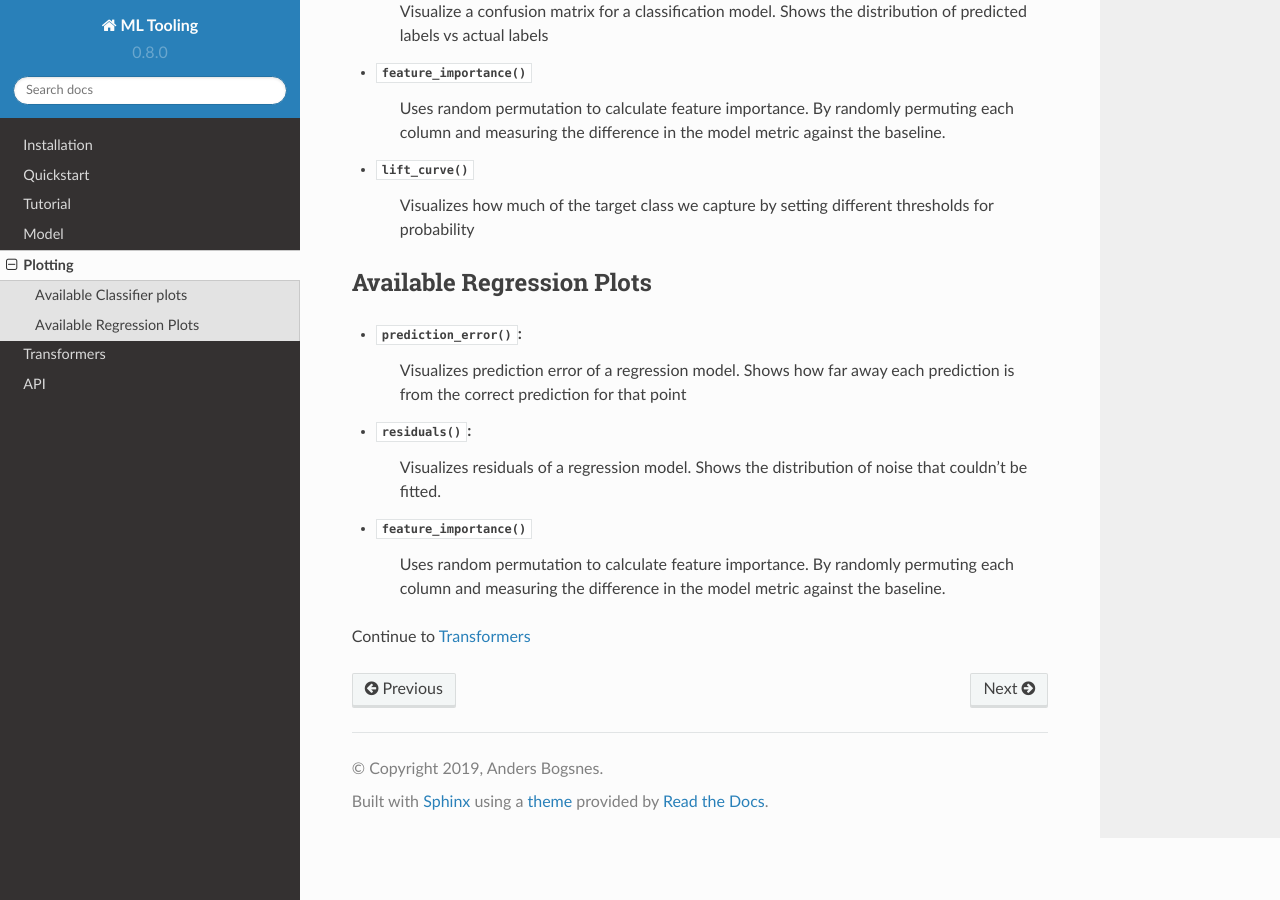
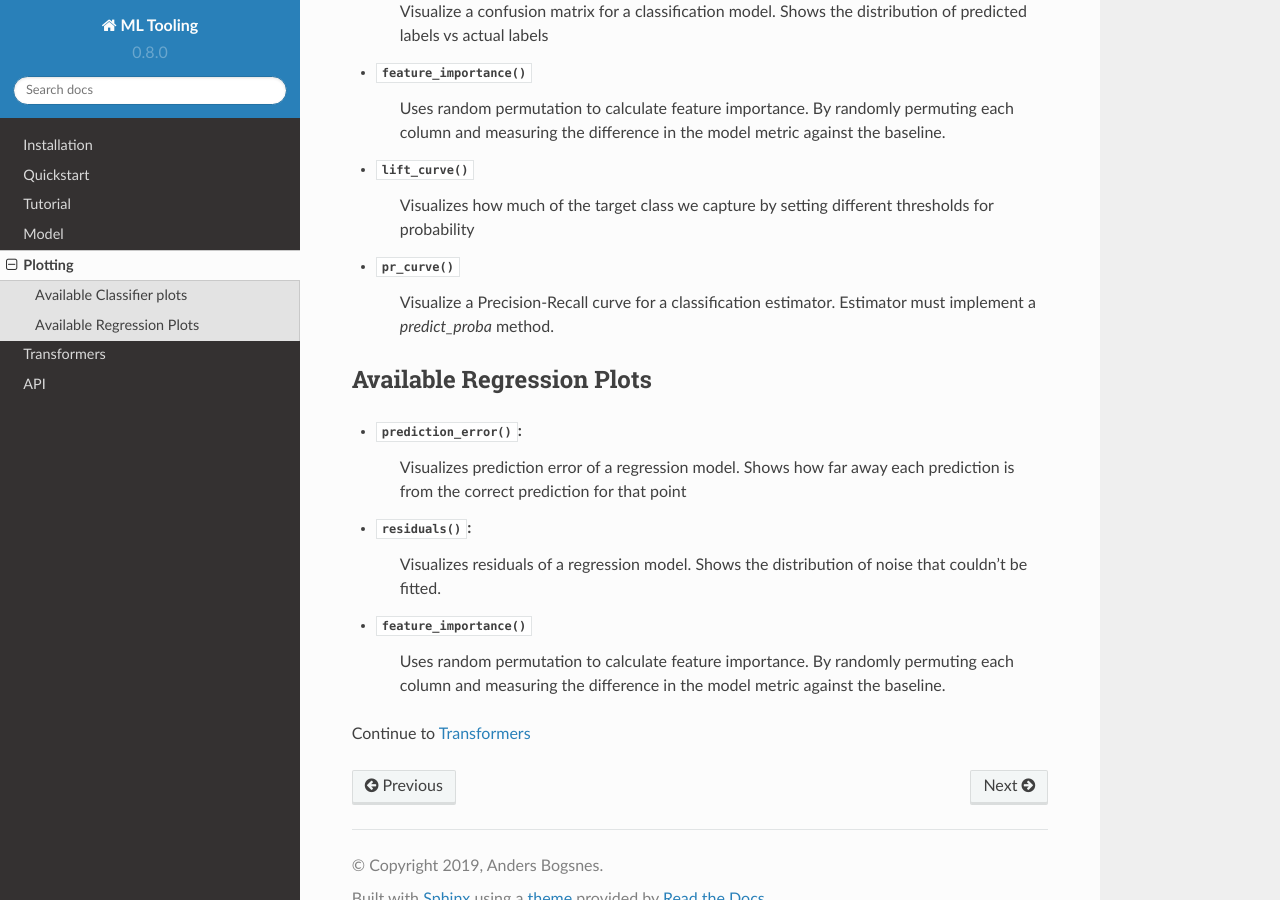
Before and after one commit to andersbogsnes/ml_tooling, a Sphinx documentation site: the page built from docs/plotting.rst, in a window 1280 px wide and 900 px high, scrolled down 1934 px. Built offline with Sphinx 7.4.7 and the Read the Docs theme 2.0.0, drawn with Linux system fonts in a browser that asks for light colours.

Commit message:
Add pr_curve to plotting docs

```diff
--- a/docs/plotting.rst
+++ b/docs/plotting.rst
@@ -56,6 +56,9 @@ Available Classifier plots
 - :meth:`~ClassificationVisualize.lift_curve`
     Visualizes how much of the target class we capture by setting different thresholds for probability
 
+- :meth:`~ClassificationVisualize.pr_curve`
+    Visualize a Precision-Recall curve for a classification estimator. Estimator must implement a `predict_proba` method.
+
 Available Regression Plots
 --------------------------
 
```
